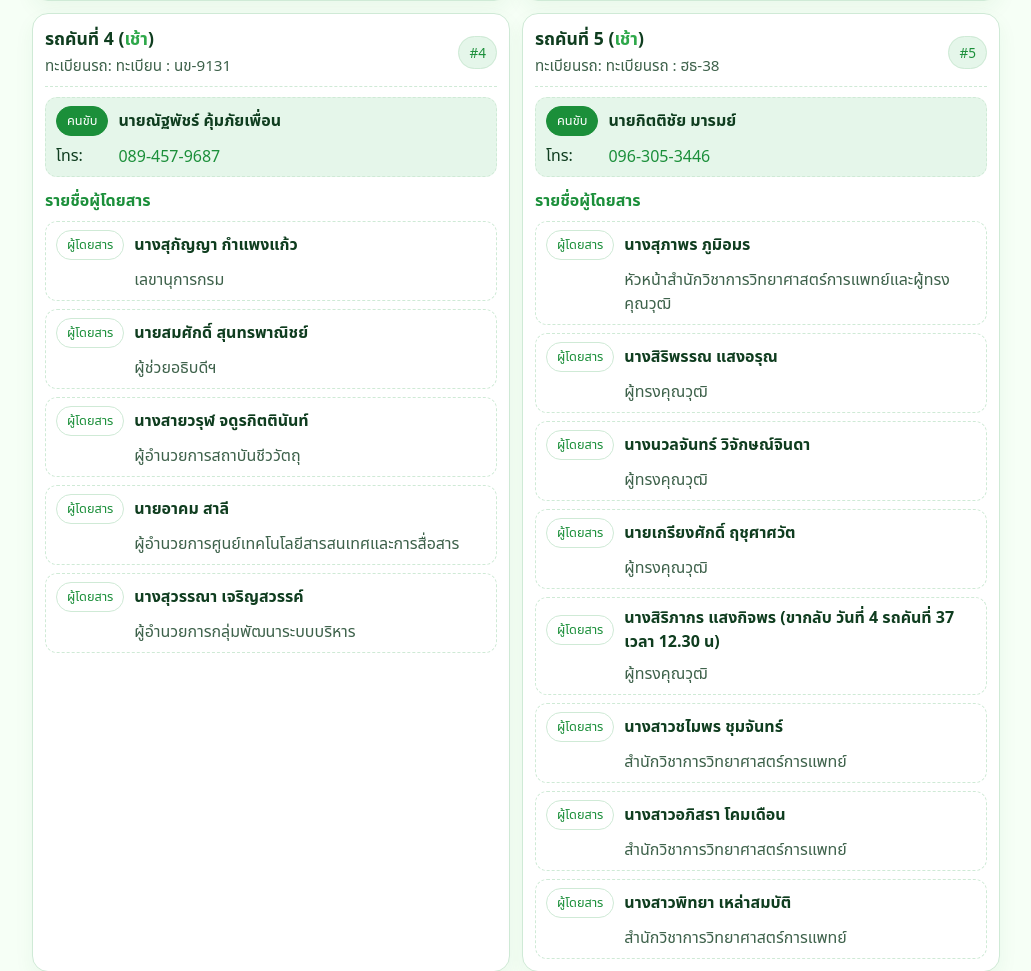
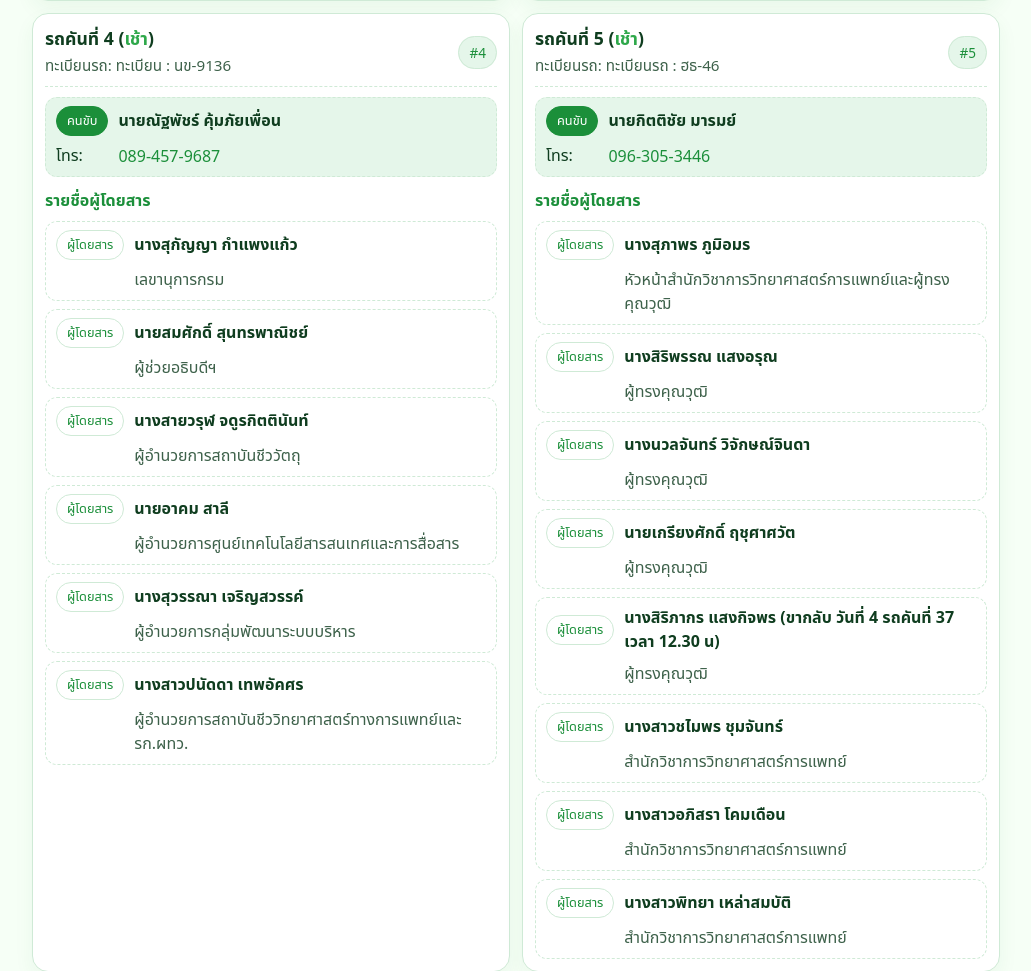
Before and after one commit to poundpop35-creator/CAR001, a plain HTML site: page index.html in a window 1280 px wide. Shown: the part 1388-2359 px from the top of the page, without its empty margins (124-1155 px from the left). Drawn offline with Linux system fonts and the light colour scheme.

Commit message:
Add files via upload

```diff
--- a/index.html
+++ b/index.html
@@ -3,7 +3,7 @@
 <head>
 <meta charset="UTF-8" />
 <meta name="viewport" content="width=device-width, initial-scale=1" />
-<title>ค้นหารายชื่อผู้ขึ้นรถ</title>
+<title>ค้นหารายชื่อผู้ขึ้นรถ วันที่ 3 กันยายน 2568</title>
 <style>
   :root {
     --bg: #f6fff6;
@@ -81,7 +81,7 @@
       <div class="card-header">
         <div class="car-left">
           <div class="car-title">รถคันที่ <span class="car-id">1</span> (<span class="round">เช้า</span>)</div>
-          <div class="car-sub">ทะเบียนรถ: <span class="plate">ทะเบียนรถ : ฮม-1067</span></div>
+          <div class="car-sub">ทะเบียนรถ: <span class="plate">ทะเบียนรถ : ฮม-1071</span></div>
         </div>
         <div class="car-right">
           <a class="jump" href="#car-1" id="car-1">#1</a>
@@ -97,7 +97,7 @@
       <div class="card-header">
         <div class="car-left">
           <div class="car-title">รถคันที่ <span class="car-id">2</span> (<span class="round">เช้า</span>)</div>
-          <div class="car-sub">ทะเบียนรถ: <span class="plate">ทะเบียนรถ : ฮจ-9207</span></div>
+          <div class="car-sub">ทะเบียนรถ: <span class="plate">ทะเบียนรถ : ฮจ-9212</span></div>
         </div>
         <div class="car-right">
           <a class="jump" href="#car-2" id="car-2">#2</a>
@@ -114,7 +114,7 @@
       <div class="card-header">
         <div class="car-left">
           <div class="car-title">รถคันที่ <span class="car-id">3</span> (<span class="round">เช้า</span>)</div>
-          <div class="car-sub">ทะเบียนรถ: <span class="plate">ทะเบียนรถ : ฮน-6553</span></div>
+          <div class="car-sub">ทะเบียนรถ: <span class="plate">ทะเบียนรถ : ฮน-6557</span></div>
         </div>
         <div class="car-right">
           <a class="jump" href="#car-3" id="car-3">#3</a>
@@ -130,7 +130,7 @@
       <div class="card-header">
         <div class="car-left">
           <div class="car-title">รถคันที่ <span class="car-id">4</span> (<span class="round">เช้า</span>)</div>
-          <div class="car-sub">ทะเบียนรถ: <span class="plate">ทะเบียน : นข-9131</span></div>
+          <div class="car-sub">ทะเบียนรถ: <span class="plate">ทะเบียน : นข-9136</span></div>
         </div>
         <div class="car-right">
           <a class="jump" href="#car-4" id="car-4">#4</a>
@@ -142,12 +142,13 @@
 <div class="person"><span class="badge pax">ผู้โดยสาร</span><span class="name">นายสมศักดิ์ สุนทรพาณิชย์</span><span class="dept">ผู้ช่วยอธิบดีฯ</span></div>
 <div class="person"><span class="badge pax">ผู้โดยสาร</span><span class="name">นางสายวรุฬ จดูรกิตตินันท์</span><span class="dept">ผู้อำนวยการสถาบันชีววัตถุ</span></div>
 <div class="person"><span class="badge pax">ผู้โดยสาร</span><span class="name">นายอาคม สาลี</span><span class="dept">ผู้อำนวยการศูนย์เทคโนโลยีสารสนเทศและการสื่อสาร</span></div>
-<div class="person"><span class="badge pax">ผู้โดยสาร</span><span class="name">นางสุวรรณา เจริญสวรรค์</span><span class="dept">ผู้อำนวยการกลุ่มพัฒนาระบบบริหาร</span></div></div></div>
+<div class="person"><span class="badge pax">ผู้โดยสาร</span><span class="name">นางสุวรรณา เจริญสวรรค์</span><span class="dept">ผู้อำนวยการกลุ่มพัฒนาระบบบริหาร</span></div>
+<div class="person"><span class="badge pax">ผู้โดยสาร</span><span class="name">นางสาวปนัดดา เทพอัคศร</span><span class="dept">ผู้อำนวยการสถาบันชีววิทยาศาสตร์ทางการแพทย์และ รก.ผทว.</span></div></div></div>
     <div class="card" data-car="5">
       <div class="card-header">
         <div class="car-left">
           <div class="car-title">รถคันที่ <span class="car-id">5</span> (<span class="round">เช้า</span>)</div>
-          <div class="car-sub">ทะเบียนรถ: <span class="plate">ทะเบียนรถ : ฮธ-38</span></div>
+          <div class="car-sub">ทะเบียนรถ: <span class="plate">ทะเบียนรถ : ฮธ-46</span></div>
         </div>
         <div class="car-right">
           <a class="jump" href="#car-5" id="car-5">#5</a>
@@ -168,7 +169,7 @@
       <div class="card-header">
         <div class="car-left">
           <div class="car-title">รถคันที่ <span class="car-id">6</span> (<span class="round">เช้า</span>)</div>
-          <div class="car-sub">ทะเบียนรถ: <span class="plate">ทะเบียนรถ : ฮต-8363</span></div>
+          <div class="car-sub">ทะเบียนรถ: <span class="plate">ทะเบียนรถ : ฮภ-5145</span></div>
         </div>
         <div class="car-right">
           <a class="jump" href="#car-6" id="car-6">#6</a>
@@ -185,7 +186,7 @@
       <div class="card-header">
         <div class="car-left">
           <div class="car-title">รถคันที่ <span class="car-id">7</span> (<span class="round">เช้า วันที่ 2 กันยายน 2568</span>)</div>
-          <div class="car-sub">ทะเบียนรถ: <span class="plate">ทะเบียนรถ : ฮย-9724</span></div>
+          <div class="car-sub">ทะเบียนรถ: <span class="plate">ทะเบียนรถ : ฮย-9729</span></div>
         </div>
         <div class="car-right">
           <a class="jump" href="#car-7" id="car-7">#7</a>
@@ -297,7 +298,7 @@
 <div class="person"><span class="badge pax">ผู้โดยสาร</span><span class="name">นางจารุพัฒน์ จุ๊ฝาก (ผู้เกษียณอายุราชการ)</span><span class="dept">สำนักคุณภาพและความปลอดภัยอาหาร</span></div>
 <div class="person"><span class="badge pax">ผู้โดยสาร</span><span class="name">นายเวก แป้นเอม (ผู้เกษียณอายุราชการ)</span><span class="dept">สำนักคุณภาพและความปลอดภัยอาหาร</span></div>
 <div class="person"><span class="badge pax">ผู้โดยสาร</span><span class="name">นางสาวอรุณี ดนุดล (ผู้เกษียณอายุราชการ)</span><span class="dept">สำนักคุณภาพและความปลอดภัยอาหาร</span></div>
-<div class="person"><span class="badge pax">ผู้โดยสาร</span><span class="name">นางสาวสีแพร ชูชีวา (ผู้เกษียณอายุราชการ)</span><span class="dept">สำนักคุณภาพและความปลอดภัยอาหาร</span></div>
+<div class="person"><span class="badge pax">ผู้โดยสาร</span><span class="name">นางสาวสีแพร ชูชีวา</span><span class="dept">สำนักคุณภาพและความปลอดภัยอาหาร</span></div>
 <div class="person"><span class="badge pax">ผู้โดยสาร</span><span class="name">นางสาวรัชฎาพร สุวรรณรัตน์</span><span class="dept">สำนักคุณภาพและความปลอดภัยอาหาร</span></div>
 <div class="person"><span class="badge pax">ผู้โดยสาร</span><span class="name">นางสาวกมลวรรณ กันแต่ง</span><span class="dept">สำนักคุณภาพและความปลอดภัยอาหาร</span></div>
 <div class="person"><span class="badge pax">ผู้โดยสาร</span><span class="name">นายศิริชัย สัญญะ</span><span class="dept">สำนักคุณภาพและความปลอดภัยอาหาร</span></div></div></div>
@@ -344,7 +345,7 @@
     <div class="card" data-car="13">
       <div class="card-header">
         <div class="car-left">
-          <div class="car-title">รถคันที่ <span class="car-id">13</span> (<span class="round">(ขาไป)  (กรม 13.30) - (โรงแรม)</span>)</div>
+          <div class="car-title">รถคันที่ <span class="car-id">13</span> (<span class="round">สำรอง เช้า</span>)</div>
           <div class="car-sub">ทะเบียนรถ: <span class="plate">ทะเบียนรถ : ฮบ6919</span></div>
         </div>
         <div class="car-right">
@@ -353,7 +354,7 @@
       </div>
       <div class="card-body">
     <div class="driver"><span class="badge driver">คนขับ</span><span class="name">นายวีระศักดิ์ ดีพร้อม</span> โทร: <a href="tel:0814820727">081-482-0727</a></div>
-<div class="section-title">รายชื่อผู้โดยสาร</div><div class="person"><span class="badge pax">ผู้โดยสาร</span><span class="name">นางสาวปนัดดา เทพอัคศร (ขากลับ ขึ้นคัน 4)</span><span class="dept">ผู้อำนวยการสถาบันชีววิทยาศาสตร์ทางการแพทย์และ รก.ผทว.</span></div></div></div>
+<div class="section-title">รายชื่อผู้โดยสาร</div><div class="person"><span class="badge pax">ผู้โดยสาร</span><span class="name">สำรอง</span><span class="dept">สำรอง</span></div></div></div>
     <div class="card" data-car="13***">
       <div class="card-header">
         <div class="car-left">
@@ -591,7 +592,7 @@
     <div class="driver"><span class="badge driver">คนขับ</span><span class="name">นายอัธยา กลางทัพ ((ขากลับ) รถคัน19
 รถส่งดอนเมือง
 เวลา รถออก 13.00 น.)</span> โทร: <a href="tel:0894557921">089-455-7921</a></div>
-<div class="section-title">รายชื่อผู้โดยสาร</div><div class="person"><span class="badge pax">ผู้โดยสาร</span><span class="name">นางสาวจินตนา กรดเต็ม ((ขากลับ) ขึ้นรถคัน 8
+<div class="section-title">รายชื่อผู้โดยสาร</div><div class="person"><span class="badge pax">ผู้โดยสาร</span><span class="name">นางสาวจินตนา กรดเต็ม ((ขากลับ) ขึ้นรถคัน 6
 กลับกรม)</span><span class="dept">ศูนย์วิทยาศาสตร์การแพทย์ที่ 12/1 ตรัง</span></div>
 <div class="person"><span class="badge pax">ผู้โดยสาร</span><span class="name">นางวิภาวดี รากแก่น ((ขากลับ) รถคัน19
 รถส่งดอนเมือง
@@ -673,7 +674,7 @@
       <div class="card-header">
         <div class="car-left">
           <div class="car-title">รถคันที่ <span class="car-id">23</span> (<span class="round">เช้า</span>)</div>
-          <div class="car-sub">ทะเบียนรถ: <span class="plate">ทะเบียนรถ : ฮร-465</span></div>
+          <div class="car-sub">ทะเบียนรถ: <span class="plate">ทะเบียนรถ : ฮร-473</span></div>
         </div>
         <div class="car-right">
           <a class="jump" href="#car-23" id="car-23">#23</a>
@@ -827,8 +828,8 @@
 <div class="person"><span class="badge pax">ผู้โดยสาร</span><span class="name">นายภูวเนตร สุพรรณภาณุกร</span><span class="dept">สำนักงานเลขานุการกรม</span></div>
 <div class="person"><span class="badge pax">ผู้โดยสาร</span><span class="name">นายชาญชัย แก้วปักปิ่น</span><span class="dept">สำนักงานเลขานุการกรม</span></div>
 <div class="person"><span class="badge pax">ผู้โดยสาร</span><span class="name">นางศวรรณษร เอี่ยมสะอาด</span><span class="dept">สำนักงานเลขานุการกรม</span></div>
-<div class="person"><span class="badge pax">ผู้โดยสาร</span><span class="name">นายบัณฑิต มัดรอ</span><span class="dept">สำนักงานเลขานุการกรม</span></div>
-<div class="person"><span class="badge pax">ผู้โดยสาร</span><span class="name">นายปรีชา ใยกะมุด</span><span class="dept">สำนักงานเลขานุการกรม</span></div></div></div>
+<div class="person"><span class="badge pax">ผู้โดยสาร</span><span class="name">นายพงศธร พิทักษ์วงษ์</span><span class="dept">สำนักงานเลขานุการกรม</span></div>
+<div class="person"><span class="badge pax">ผู้โดยสาร</span><span class="name">นายปรมินทร์ กระไรภูมิ</span><span class="dept">สำนักงานเลขานุการกรม</span></div></div></div>
     <div class="card" data-car="31">
       <div class="card-header">
         <div class="car-left">
@@ -847,7 +848,9 @@
 <div class="person"><span class="badge pax">ผู้โดยสาร</span><span class="name">นางณัฐพร ชูเมือง</span><span class="dept">สำนักงานเลขานุการกรม</span></div>
 <div class="person"><span class="badge pax">ผู้โดยสาร</span><span class="name">นางเบญจลักษณ์ พันธ์เลิศ</span><span class="dept">สำนักงานเลขานุการกรม</span></div>
 <div class="person"><span class="badge pax">ผู้โดยสาร</span><span class="name">นางสาววรรณภา ใจเฉลา</span><span class="dept">สำนักงานเลขานุการกรม</span></div>
-<div class="person"><span class="badge pax">ผู้โดยสาร</span><span class="name">นางสาวฐิติภา ร่าหมาน</span><span class="dept">สำนักงานเลขานุการกรม</span></div></div></div>
+<div class="person"><span class="badge pax">ผู้โดยสาร</span><span class="name">นางสาวฐิติภา ร่าหมาน</span><span class="dept">สำนักงานเลขานุการกรม</span></div>
+<div class="person"><span class="badge pax">ผู้โดยสาร</span><span class="name">นายปรีชา ใยกะมุด</span><span class="dept">สำนักงานเลขานุการกรม</span></div>
+<div class="person"><span class="badge pax">ผู้โดยสาร</span><span class="name">นายบัณฑิต มัดรอ</span><span class="dept">สำนักงานเลขานุการกรม</span></div></div></div>
     <div class="card" data-car="32">
       <div class="card-header">
         <div class="car-left">
@@ -962,7 +965,7 @@
 <div class="person"><span class="badge pax">ผู้โดยสาร</span><span class="name">นางสาวรัตติพร วสุนันต์</span><span class="dept">สถาบันวิจัยสมุนไพร</span></div>
 <div class="person"><span class="badge pax">ผู้โดยสาร</span><span class="name">นางสาวสดุดี รัตนจรัสโรจน์</span><span class="dept">สถาบันวิจัยสมุนไพร</span></div></div></div>
     </section>
-    <footer>จัดรถไปประเมินผล 3 กันยายน 2568 </footer>
+    <footer>จัดรถไปประเมินผล 3 กันยายน 2568</footer>
   </div>
 <script>
 (function() {
```
